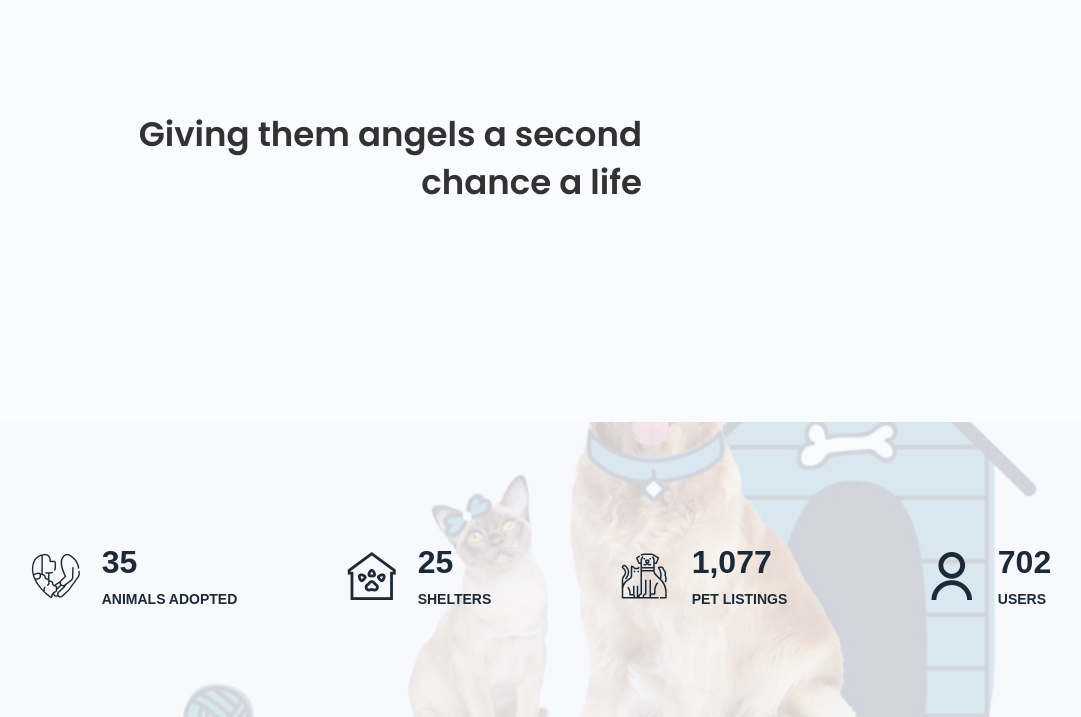
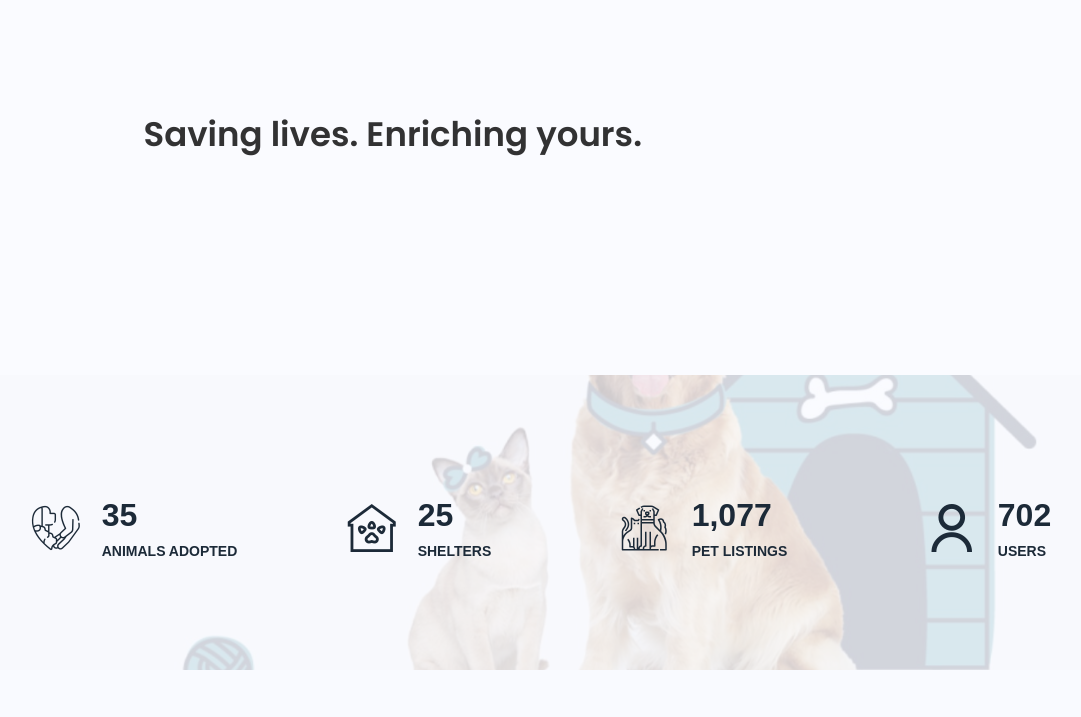
Before and after one commit to shornbuckle/match-a-pet, a Django app: page /login/shelter/ in a window 1280 px wide. Shown: the part 501-1218 px from the top of the page, without its empty margins (78-1159 px from the left). Run offline with Django 3.2, Linux system fonts and the light colour scheme; some libraries are stand-ins or nearby versions.

Commit message:
updated carousel image to include cat and changed tagline

```diff
--- a/code/match_a_pet/accounts/templates/accounts/login.html
+++ b/code/match_a_pet/accounts/templates/accounts/login.html
@@ -57,7 +57,11 @@
   <div class="carousel"
   data-flickity='{ "wraparound": true, "freeScroll": true, "imagesLoaded": true, "percentPosition": false }'>
 
+  <!-- <a href="https://ibb.co/gyLNJCm"><img src="https://i.ibb.co/SN4bBp5/cats.jpg" alt="cats" border="0"></a> -->
+
+
   <img src="https://i.ibb.co/0r9b18n/p.jpg" alt="p" />
+  <img src="https://i.ibb.co/SN4bBp5/cats.jpg" alt="cats" />
   <img src="https://i.ibb.co/RHbKFBw/tequila1.jpg" alt="tequila1" />
   <img src="https://i.ibb.co/10Gjjb2/small.jpg" alt="small"/>
   <img src="https://i.ibb.co/ZLC6H1D/tequila2.jpg" alt="tequila2" />
@@ -74,7 +78,7 @@
    <div class="row pb-4">
      <div class="col-md-7 heading-section ftco-animate">
       <!-- <span class="subheading">About Us</span> -->
-      <h2 class="mb-4">Giving them angels a second chance a life</h2>
+      <h2 class="mb-4">Saving lives. Enriching yours.</h2>
     </div>
   </div>
  </div>
```
